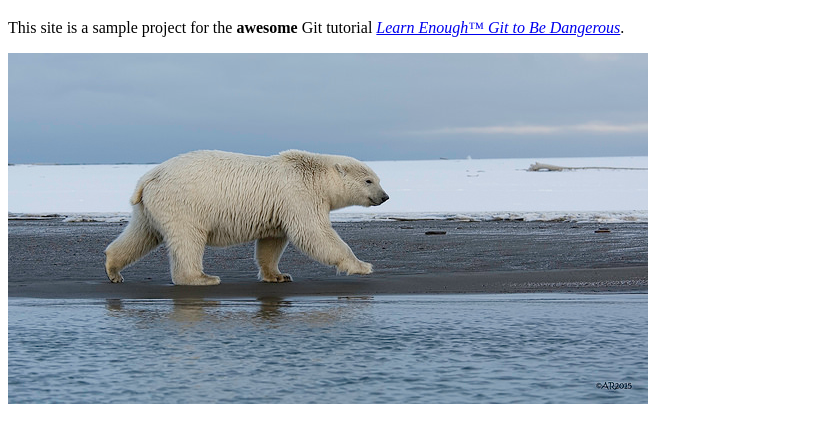
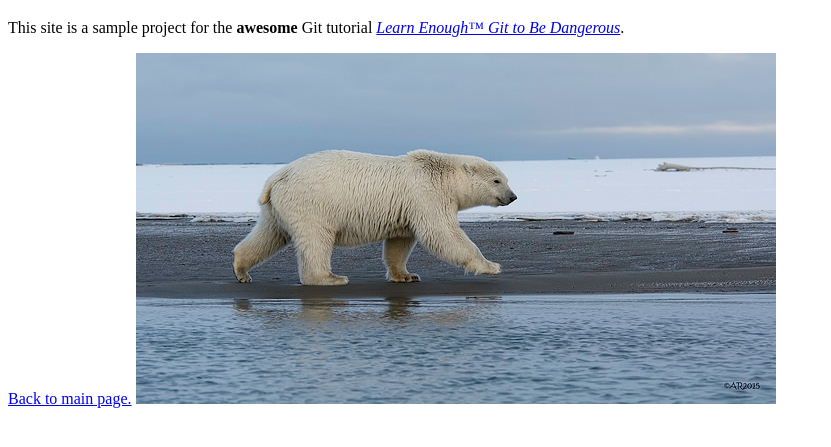
Before and after one commit to ajwilder/Git-Tutorial, a plain HTML site: page about.html in a window 1280 px wide. Shown: the part 61-508 px from the top of the page, without its empty margins (0-831 px from the left). Drawn offline with Linux system fonts and the light colour scheme.

Commit message:
link on about page back to main page

```diff
--- a/about.html
+++ b/about.html
@@ -9,6 +9,8 @@
     <p>
       This site is a sample project for the <strong>awesome</strong> Git tutorial <a href="https://learnenough.com/git-tutorial"><em>Learn Enough™ Git to Be Dangerous</em></a>.
     </p>
+    <p>
+      <a href="/">Back to main page.</a>
     <a href="https://www.flickr.com/photos/puliarfanita/22959238328">
       <img src="images/polar_bear.jpg" alt="Polar bear">
     </a>
```
